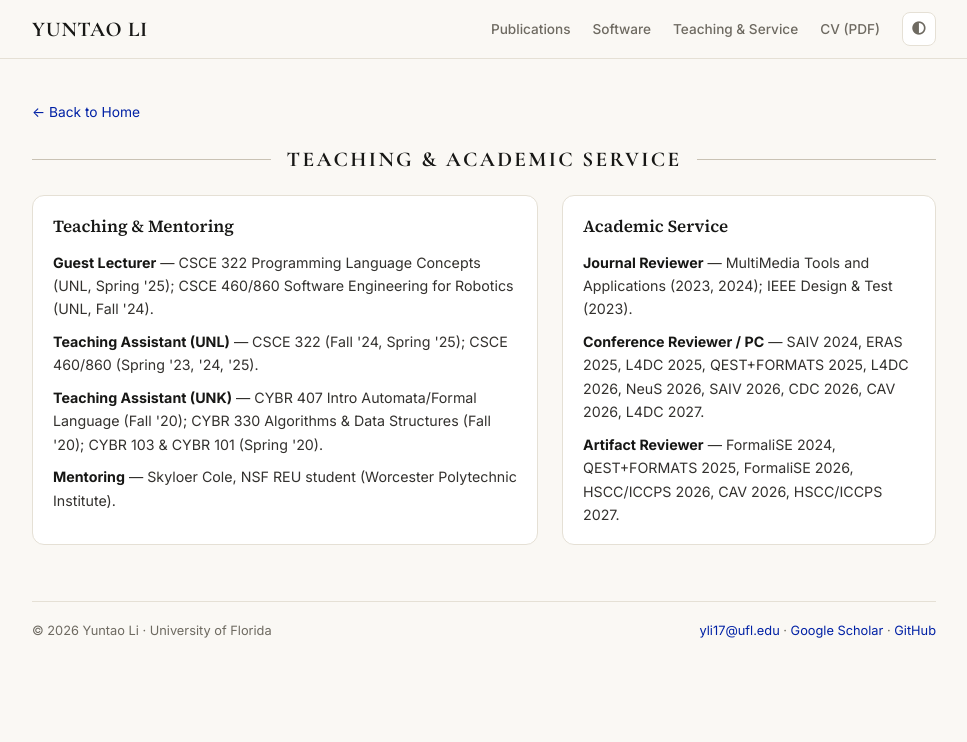
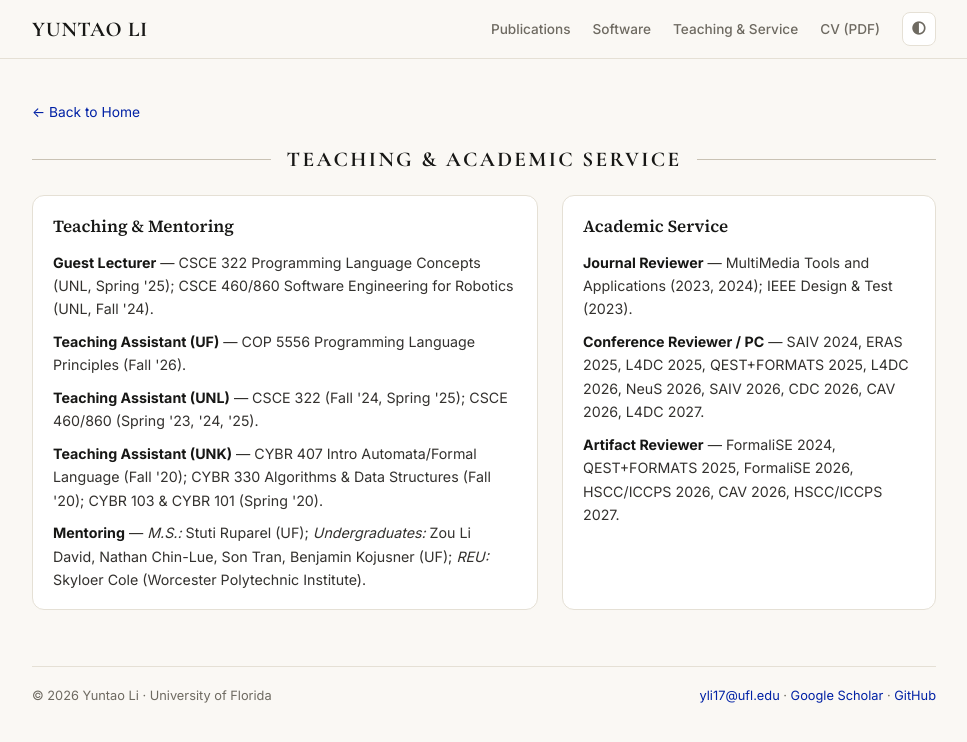
Before and after one commit to 929937690/929937690.github.io, a Jekyll site: the page built from _pages/teaching.html, in a window 1280 px wide. Shown: the top 742 px of the page, without its empty margins (156-1123 px from the left). Built offline with Jekyll 4.4.1, drawn with Linux system fonts in a browser that asks for light colours.

Commit message:
Add NAHS and MEMOCODE paper PDFs, UF COP5556 TA, and UF mentoring

```diff
--- a/_layouts/studio.html
+++ b/_layouts/studio.html
@@ -401,7 +401,7 @@
     .s-card p { margin: 0; font-size: 0.88rem; color: var(--ink-body); }
 
     .s-two-col { display: grid; grid-template-columns: 1.15fr 0.85fr; gap: 24px; }
-    .s-compact-list { margin: 0; padding: 0; list-style: none; display: grid; gap: 9px; font-size: 0.89rem; }
+    .s-compact-list { margin: 0; padding: 0; list-style: none; display: grid; align-content: start; gap: 9px; font-size: 0.89rem; }
     .s-compact-list strong { color: var(--ink); }
 
     .s-footer {
--- a/_pages/teaching.html
+++ b/_pages/teaching.html
@@ -15,9 +15,10 @@ permalink: /teaching/
       <div class="s-card__top"><span class="s-card__name">Teaching &amp; Mentoring</span></div>
       <ul class="s-compact-list" style="margin-top:10px;">
         <li><strong>Guest Lecturer</strong> — CSCE 322 Programming Language Concepts (UNL, Spring '25); CSCE 460/860 Software Engineering for Robotics (UNL, Fall '24).</li>
+        <li><strong>Teaching Assistant (UF)</strong> — COP 5556 Programming Language Principles (Fall '26).</li>
         <li><strong>Teaching Assistant (UNL)</strong> — CSCE 322 (Fall '24, Spring '25); CSCE 460/860 (Spring '23, '24, '25).</li>
         <li><strong>Teaching Assistant (UNK)</strong> — CYBR 407 Intro Automata/Formal Language (Fall '20); CYBR 330 Algorithms &amp; Data Structures (Fall '20); CYBR 103 &amp; CYBR 101 (Spring '20).</li>
-        <li><strong>Mentoring</strong> — Skyloer Cole, NSF REU student (Worcester Polytechnic Institute).</li>
+        <li><strong>Mentoring</strong> — <em>M.S.:</em> Stuti Ruparel (UF); <em>Undergraduates:</em> Zou Li David, Nathan Chin-Lue, Son Tran, Benjamin Kojusner (UF); <em>REU:</em> Skyloer Cole (Worcester Polytechnic Institute).</li>
       </ul>
     </div>
     <div class="s-card">
```
Also changed, not shown: _pages/about.md (+2 -1 lines), 4 other files.
